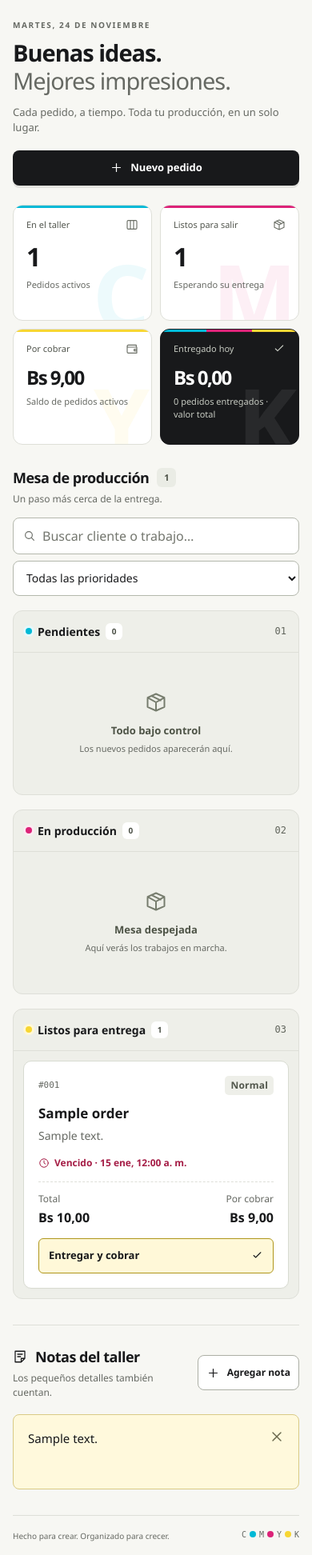
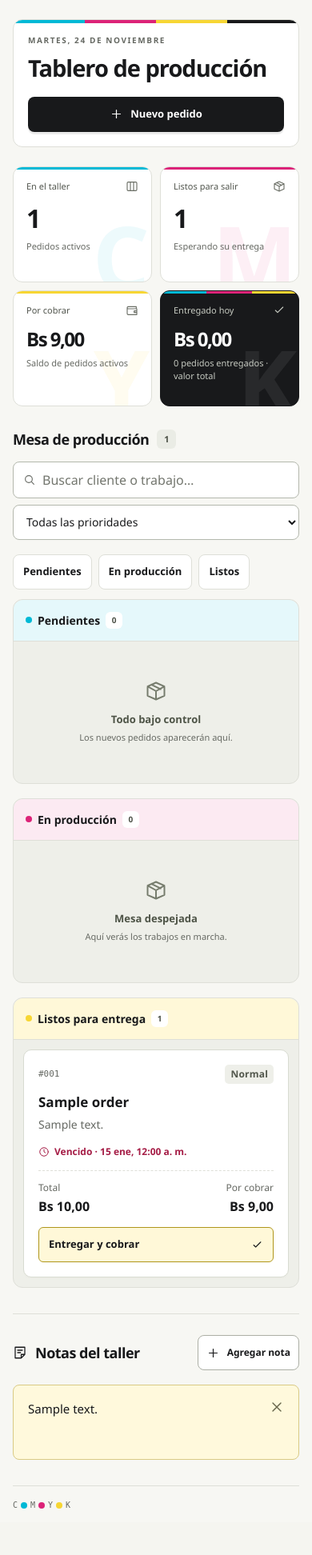
Before and after one commit to JhefersonJk/sistema_grafica_mejoras, a FastAPI app: page / in a window 390 px wide. Shown: the part 124-2068 px from the top of the page at 80% size. After the commit the page ends 2010 px from the top, so only its background shows below. Run offline with FastAPI, Linux system fonts and the light colour scheme; tables that the repository leaves empty hold one stand-in row (values such as "Sample post").

Commit message:
Mejora el tablero CMYK y evita reconstrucciones innecesarias

```diff
--- a/sistema_grafica/static/script.js
+++ b/sistema_grafica/static/script.js
@@ -1,8 +1,20 @@
 "use strict";
 
 const $ = (id) => document.getElementById(id);
-const money = (value) =>
-  `Bs ${Number(value || 0).toLocaleString("es-BO", { minimumFractionDigits: 2, maximumFractionDigits: 2 })}`;
+const moneyFormat = new Intl.NumberFormat("es-BO", {
+  minimumFractionDigits: 2,
+  maximumFractionDigits: 2,
+});
+const deliveryFormat = new Intl.DateTimeFormat("es-BO", {
+  day: "numeric",
+  month: "short",
+  hour: "2-digit",
+  minute: "2-digit",
+});
+const money = (value) => `Bs ${moneyFormat.format(Number(value || 0))}`;
+const searchText = (value) =>
+  value.toLocaleLowerCase("es").normalize("NFD").replace(/\p{M}/gu, "");
+const rank = { urgente: 0, normal: 1, leve: 2 };
 const escapeHtml = (value) =>
   String(value ?? "").replace(
     /[&<>"']/g,
@@ -44,8 +56,12 @@ const stages = [
   },
 ];
 let orders = [];
-let syncing = false;
-let lastSnapshot = "";
+let syncing = null;
+let orderSnapshot = "";
+let notesSnapshot = "";
+let summarySnapshot = "";
+let orderMinute = null;
+const columnMarkup = new Map();
 let deliveryId = null;
 const busyOrders = new Set();
 const deletingNotes = new Set();
@@ -92,12 +108,7 @@ function deliveryInfo(value) {
   if (!value || Number.isNaN(date.getTime()))
     return { text: "Sin fecha de entrega", className: "" };
   const minutes = (date - Date.now()) / 60000;
-  const label = date.toLocaleString("es-BO", {
-    day: "numeric",
-    month: "short",
-    hour: "2-digit",
-    minute: "2-digit",
-  });
+  const label = deliveryFormat.format(date);
   if (minutes < 0) return { text: `Vencido · ${label}`, className: "late" };
   if (minutes <= 60)
     return { text: `Próximo a vencer · ${label}`, className: "soon" };
@@ -131,45 +142,42 @@ function orderCard(order, stage) {
         <h4>${escapeHtml(order.client_name)}</h4><p class="order-detail">${escapeHtml(order.details)}</p>
         <p class="delivery-time ${delivery.className}">${icon("clock")}<span>${escapeHtml(delivery.text)}</span></p>
         <div class="card-finance"><div>Total<strong>${money(order.price)}</strong></div><div>${due > 0 ? "Por cobrar" : "Pagado"}<strong>${money(due)}</strong></div></div>
-        <button class="flow-button" data-order="${order.id}" data-status="${stage.next}" ${busyOrders.has(order.id) ? "disabled" : ""}>${busyOrders.has(order.id) ? "Actualizando…" : stage.action}${icon(stage.next === "ENTREGADO" ? "check" : "arrow")}</button>${whatsapp}</article>`;
+        <button class="flow-button" data-order="${order.id}" data-status="${stage.next}">${stage.action}${icon(stage.next === "ENTREGADO" ? "check" : "arrow")}</button>${whatsapp}</article>`;
 }
 
 function renderOrders() {
-  const query = $("orderSearch").value.trim().toLocaleLowerCase("es");
+  const query = searchText($("orderSearch").value.trim());
   const priority = $("priorityFilter").value;
+  const filtering = Boolean(query || priority !== "all");
   const filtered = orders.filter(
     (order) =>
-      (!query ||
-        `${order.client_name} ${order.details}`
-          .toLocaleLowerCase("es")
-          .includes(query)) &&
+      (!query || order.search.includes(query)) &&
       (priority === "all" || order.priority === priority),
   );
-  $("activeCount").textContent = orders.length;
-  $("readyCount").textContent = orders.filter(
-    (o) => o.status === "LISTO_ENTREGA",
-  ).length;
-  $("boardCount").textContent = orders.length;
-  $("filterSummary").textContent =
-    query || priority !== "all"
-      ? `${filtered.length} de ${orders.length} pedidos coinciden con tus filtros.`
-      : "";
+  const focused = document.activeElement;
+  const focusedCard = focused?.closest(".order-card");
+  const focusOrder = focusedCard?.querySelector("[data-order]").dataset.order;
+  const focusSelector = focused?.matches(".whatsapp") ? ".whatsapp" : ".flow-button";
+
+  $("filterSummary").textContent = filtering
+    ? `${filtered.length} de ${orders.length} pedidos coinciden con tus filtros.`
+    : "";
+  $("resetFilters").hidden = !filtering;
   for (const stage of stages) {
-    const items = filtered
-      .filter((order) => order.status === stage.status)
-      .sort((a, b) => {
-        const rank = { urgente: 0, normal: 1, leve: 2 };
-        return (
-          (rank[a.priority] ?? 1) - (rank[b.priority] ?? 1) ||
-          (new Date(a.delivery_time).getTime() || Infinity) -
-            (new Date(b.delivery_time).getTime() || Infinity) ||
-          b.id - a.id
-        );
-      });
-    $(stage.count).textContent = items.length;
-    $(stage.list).innerHTML = items.length
+    const items = filtered.filter((order) => order.status === stage.status);
+    const markup = items.length
       ? items.map((item) => orderCard(item, stage)).join("")
-      : `<div class="empty-state">${icon("package")}<strong>${query || priority !== "all" ? "Sin coincidencias" : stage.empty}</strong><p>${query || priority !== "all" ? "Prueba con otro cliente o prioridad." : stage.hint}</p></div>`;
+      : `<div class="empty-state">${icon("package")}<strong>${filtering ? "Sin coincidencias" : stage.empty}</strong><p>${filtering ? "Prueba con otro cliente o prioridad." : stage.hint}</p></div>`;
+    if (columnMarkup.get(stage.list) !== markup) {
+      $(stage.count).textContent = items.length;
+      $(stage.list).innerHTML = markup;
+      columnMarkup.set(stage.list, markup);
+    }
+  }
+  if (focusOrder && !focused.isConnected) {
+    const card = document.querySelector(`[data-order="${focusOrder}"]`)?.closest(".order-card");
+    (card?.querySelector(focusSelector) || card?.querySelector(".flow-button") ||
+      $("orderSearch")).focus({ preventScroll: true });
   }
 }
 
@@ -178,58 +186,84 @@ function renderNotes(notes) {
     ? notes
         .map(
           (note) =>
-            `<article class="note"><p>${escapeHtml(note.content)}</p><button class="icon-button" data-delete-note="${note.id}" aria-label="Eliminar nota: ${escapeHtml(note.content.slice(0, 40))}" ${deletingNotes.has(note.id) ? "disabled" : ""}>${icon("close")}</button></article>`,
+            `<article class="note"><p>${escapeHtml(note.content)}</p><button class="icon-button" data-delete-note="${note.id}" aria-label="Eliminar nota: ${escapeHtml(note.content.slice(0, 40))}">${icon("close")}</button></article>`,
         )
         .join("")
     : '<div class="empty-state">Un espacio para tus pendientes. Agrega tu primera nota.</div>';
 }
 
 async function syncWorkshop(force = false) {
-  if (syncing || (document.hidden && !force)) return;
-  syncing = true;
+  if (document.hidden && !force) return;
+  if (syncing) {
+    if (force) {
+      await syncing;
+      return syncWorkshop(true);
+    }
+    return syncing;
+  }
+  syncing = fetchWorkshop();
+  try {
+    await syncing;
+  } finally {
+    syncing = null;
+  }
+}
+
+async function fetchWorkshop() {
   try {
     const [newOrders, notes, summary] = await Promise.all([
       api("/api/orders/"),
       api("/api/notes/"),
       api("/api/financial/summary"),
     ]);
-    const snapshot = JSON.stringify([
-      newOrders,
-      notes,
-      summary,
-      Math.floor(Date.now() / 60000),
-    ]);
-    if (snapshot !== lastSnapshot || force) {
-      // No reconstruir tarjetas mientras un usuario navega sus controles con teclado.
-      const focused = document.activeElement;
-      const focusOrder = focused?.dataset.order;
-      const focusNote = focused?.dataset.deleteNote;
-      orders = newOrders;
+    const nextOrders = JSON.stringify(newOrders);
+    const minute = Math.floor(Date.now() / 60000);
+    const ordersChanged = nextOrders !== orderSnapshot;
+    if (ordersChanged) {
+      orders = newOrders.map((order) => ({
+        ...order,
+        search: searchText(`${order.client_name} ${order.details}`),
+        deadline: Date.parse(order.delivery_time) || Infinity,
+      })).sort((a, b) =>
+        (rank[a.priority] ?? 1) - (rank[b.priority] ?? 1) ||
+        a.deadline - b.deadline || b.id - a.id,
+      );
+      $("activeCount").textContent = orders.length;
+      $("readyCount").textContent = orders.filter((order) => order.status === "LISTO_ENTREGA").length;
+      $("boardCount").textContent = orders.length;
+      orderSnapshot = nextOrders;
+    }
+    if (ordersChanged || minute !== orderMinute) {
       renderOrders();
+      orderMinute = minute;
+    }
+
+    const nextNotes = JSON.stringify(notes);
+    if (nextNotes !== notesSnapshot) {
+      const focusNote = document.activeElement?.dataset.deleteNote;
       renderNotes(notes);
-      if (focusOrder)
-        document
-          .querySelector(`[data-order="${focusOrder}"]`)
-          ?.focus({ preventScroll: true });
       if (focusNote)
-        document
-          .querySelector(`[data-delete-note="${focusNote}"]`)
-          ?.focus({ preventScroll: true });
+        (document.querySelector(`[data-delete-note="${focusNote}"]`) ||
+          document.querySelector('[data-open="noteDialog"]')).focus({ preventScroll: true });
+      notesSnapshot = nextNotes;
+    }
+
+    const nextSummary = JSON.stringify(summary);
+    if (nextSummary !== summarySnapshot) {
       $("summaryDue").textContent = money(summary.total_por_cobrar);
       $("summaryCollected").textContent = money(summary.monto_recaudado_hoy);
       $("summaryDelivered").textContent =
         `${summary.pedidos_entregados_hoy} ${summary.pedidos_entregados_hoy === 1 ? "pedido entregado" : "pedidos entregados"} · valor total`;
-      lastSnapshot = snapshot;
+      summarySnapshot = nextSummary;
     }
-    $("connectionStatus").textContent = "Taller sincronizado";
+    if ($("connectionStatus").textContent !== "Taller sincronizado")
+      $("connectionStatus").textContent = "Taller sincronizado";
     $("connectionStatus").classList.remove("offline");
     $("loadError").hidden = true;
   } catch {
     $("connectionStatus").textContent = "Sin conexión";
     $("connectionStatus").classList.add("offline");
     $("loadError").hidden = false;
-  } finally {
-    syncing = false;
   }
 }
 
@@ -337,7 +371,7 @@ async function loadReport() {
     const bars = data.grafico_linea.etiquetas
       .map(
         (label, index) =>
-          `<div class="chart-row"><span>${escapeHtml(label)}</span><span class="chart-track" aria-hidden="true"><span class="chart-fill" style="--bar-width:${Math.max(0, (values[index] / maximum) * 100)}%"></span></span><span>${money(values[index])}</span></div>`,
+          `<div class="chart-row"><span>${escapeHtml(label)}</span><span class="chart-track" aria-hidden="true"><span class="chart-fill" style="--bar-scale:${Math.max(0, values[index] / maximum)}"></span></span><span>${money(values[index])}</span></div>`,
       )
       .join("");
     $("reportContent").innerHTML =
@@ -367,6 +401,7 @@ document.addEventListener("click", async (event) => {
   const flow = event.target.closest("[data-order]");
   if (flow) {
     const id = Number(flow.dataset.order);
+    if (busyOrders.has(id)) return;
     if (flow.dataset.status === "ENTREGADO") {
       deliveryId = id;
       const order = orders.find((item) => item.id === id);
@@ -463,6 +498,12 @@ $("noteForm").addEventListener("submit", (event) =>
 );
 $("orderSearch").addEventListener("input", renderOrders);
 $("priorityFilter").addEventListener("change", renderOrders);
+$("resetFilters").addEventListener("click", () => {
+  $("orderSearch").value = "";
+  $("priorityFilter").value = "all";
+  $("orderSearch").focus();
+  renderOrders();
+});
 $("retryLoad").addEventListener("click", () => syncWorkshop(true));
 document.addEventListener("visibilitychange", () => {
   if (!document.hidden) syncWorkshop(true);
--- a/sistema_grafica/static/style.css
+++ b/sistema_grafica/static/style.css
@@ -369,7 +369,14 @@ main {
   align-items: center;
   justify-content: space-between;
   gap: 24px;
-  margin-bottom: 32px;
+  margin-bottom: 24px;
+  padding: clamp(18px, 3vw, 32px);
+  border: 1px solid var(--line);
+  border-radius: var(--radius);
+  background:
+    linear-gradient(to right, var(--cyan) 25%, var(--magenta) 25% 50%, var(--yellow) 50% 75%, var(--ink) 75%)
+      top / 100% 4px no-repeat,
+    var(--surface);
 }
 .eyebrow {
   font-size: 10px;
@@ -383,11 +390,6 @@ h1 {
   font-weight: 750;
   line-height: 1.2;
   letter-spacing: -1.4px;
-}
-h1 span {
-  display: block;
-  color: var(--muted);
-  font-weight: 400;
 }
 .subtitle {
   font-size: 13px;
@@ -615,9 +617,18 @@ h2 {
 .filter-summary {
   font-size: 12px;
   color: var(--muted);
+}
+.filter-feedback {
+  display: flex;
+  align-items: center;
+  gap: 12px;
+  flex-wrap: wrap;
   margin-bottom: 12px;
 }
-.filter-summary:empty {
+.filter-feedback:has(#resetFilters[hidden]) {
+  display: none;
+}
+.stage-links {
   display: none;
 }
 .kanban {
@@ -638,6 +649,8 @@ h2 {
   justify-content: space-between;
   padding: 17px 14px;
   border-bottom: 1px solid var(--line);
+  border-radius: var(--radius) var(--radius) 0 0;
+  background: var(--tint);
   gap: 5px;
 }
 .column-header h3 {
@@ -654,12 +667,6 @@ h2 {
   border-radius: 50%;
   background: var(--accent);
   box-shadow: 0 0 0 3px var(--tint);
-}
-.step-number {
-  font:
-    12px ui-monospace,
-    monospace;
-  color: #62665d;
 }
 .column-header .count-pill {
   background: #fff;
@@ -1088,9 +1095,15 @@ th.amount {
 .chart-fill {
   display: block;
   height: 100%;
-  width: var(--bar-width);
+  width: 100%;
+  transform: scaleX(var(--bar-scale));
+  transform-origin: left;
+  animation: reveal-bar 260ms ease-out both;
   background: #00829a;
   border-radius: 3px;
+}
+@keyframes reveal-bar {
+  from { transform: scaleX(0); }
 }
 .chart-row span:last-child {
   text-align: right;
@@ -1353,6 +1366,28 @@ th.amount {
     max-width: none;
     width: 100%;
   }
+  .stage-links {
+    display: flex;
+    flex-wrap: wrap;
+    gap: 8px;
+    margin-bottom: 12px;
+  }
+  .stage-links a {
+    display: inline-flex;
+    align-items: center;
+    min-height: 44px;
+    padding: 6px 12px;
+    border: 1px solid var(--line);
+    border-radius: 8px;
+    background: var(--surface);
+    color: var(--ink);
+    font-size: 13px;
+    font-weight: 650;
+    text-decoration: none;
+  }
+  .column-header h3 {
+    scroll-margin-top: 16px;
+  }
   .kanban {
     grid-template-columns: 1fr;
     gap: 18px;
--- a/sistema_grafica/templates/index.html
+++ b/sistema_grafica/templates/index.html
@@ -39,7 +39,6 @@
         <div class="ink-swatches" aria-hidden="true">
           <i>C</i><i>M</i><i>Y</i><i>K</i>
         </div>
-        <p>De la idea al papel.<br /><strong>Todo en su lugar.</strong></p>
         <div class="studio-tag">
           <span class="avatar">GA</span
           ><span>Gráfica Ali<small>Gestión del taller</small></span>
@@ -61,12 +60,7 @@
         <section class="page-heading" aria-labelledby="pageTitle">
           <div>
             <p class="eyebrow" id="todayLabel">EL DÍA EN EL TALLER</p>
-            <h1 id="pageTitle">
-              Buenas ideas. <span>Mejores impresiones.</span>
-            </h1>
-            <p class="subtitle">
-              Cada pedido, a tiempo. Toda tu producción, en un solo lugar.
-            </p>
+            <h1 id="pageTitle">Tablero de producción</h1>
           </div>
           <button class="button primary" data-open="orderDialog">
             <svg aria-hidden="true"><use href="#icon-plus" /></svg>Nuevo pedido
@@ -121,7 +115,6 @@
                 Mesa de producción
                 <span class="count-pill" id="boardCount">0</span>
               </h2>
-              <p>Un paso más cerca de la entrega.</p>
             </div>
             <div class="board-tools">
               <label class="search-field"
@@ -141,7 +134,15 @@
               </select>
             </div>
           </div>
-          <div class="filter-summary" id="filterSummary" role="status"></div>
+          <div class="filter-feedback">
+            <div class="filter-summary" id="filterSummary" role="status"></div>
+            <button class="button secondary" id="resetFilters" hidden>Limpiar filtros</button>
+          </div>
+          <nav class="stage-links" aria-label="Ir a una etapa">
+            <a href="#pendingTitle">Pendientes</a>
+            <a href="#productionTitle">En producción</a>
+            <a href="#readyTitle">Listos</a>
+          </nav>
           <div id="loadError" class="error-banner" hidden>
             <span>No pudimos actualizar el taller. Revisa tu conexión.</span
             ><button class="button secondary" id="retryLoad">Reintentar</button>
@@ -149,11 +150,10 @@
           <div id="kanbanBoard" class="kanban">
             <section class="column cyan" aria-labelledby="pendingTitle">
               <div class="column-header">
-                <h3 id="pendingTitle">
+                <h3 id="pendingTitle" tabindex="-1">
                   <span class="status-dot"></span>Pendientes
                   <span id="countPending" class="count-pill">0</span>
                 </h3>
-                <span class="step-number">01</span>
               </div>
               <div id="listPending" class="column-content">
                 <p class="empty-state">Cargando pedidos…</p>
@@ -161,11 +161,10 @@
             </section>
             <section class="column magenta" aria-labelledby="productionTitle">
               <div class="column-header">
-                <h3 id="productionTitle">
+                <h3 id="productionTitle" tabindex="-1">
                   <span class="status-dot"></span>En producción
                   <span id="countProduction" class="count-pill">0</span>
                 </h3>
-                <span class="step-number">02</span>
               </div>
               <div id="listProduction" class="column-content">
                 <p class="empty-state">Cargando pedidos…</p>
@@ -173,11 +172,10 @@
             </section>
             <section class="column yellow" aria-labelledby="readyTitle">
               <div class="column-header">
-                <h3 id="readyTitle">
+                <h3 id="readyTitle" tabindex="-1">
                   <span class="status-dot"></span>Listos para entrega
                   <span id="countReady" class="count-pill">0</span>
                 </h3>
-                <span class="step-number">03</span>
               </div>
               <div id="listReady" class="column-content">
                 <p class="empty-state">Cargando pedidos…</p>
@@ -192,7 +190,6 @@
                 <svg aria-hidden="true"><use href="#icon-note" /></svg>Notas del
                 taller
               </h2>
-              <p>Los pequeños detalles también cuentan.</p>
             </div>
             <button class="button secondary" data-open="noteDialog">
               <svg aria-hidden="true"><use href="#icon-plus" /></svg>Agregar
@@ -204,8 +201,7 @@
           </div>
         </section>
         <footer class="page-footer">
-          <span>Hecho para crear. Organizado para crecer.</span
-          ><span class="registration-mark" aria-hidden="true"
+          <span class="registration-mark" aria-hidden="true"
             >C <i></i> M <i></i> Y <i></i> K</span
           >
         </footer>
```
Also changed, not shown: docs/design.md (+16 -0 lines), tests/browser_smoke.py (+15 -3 lines).
